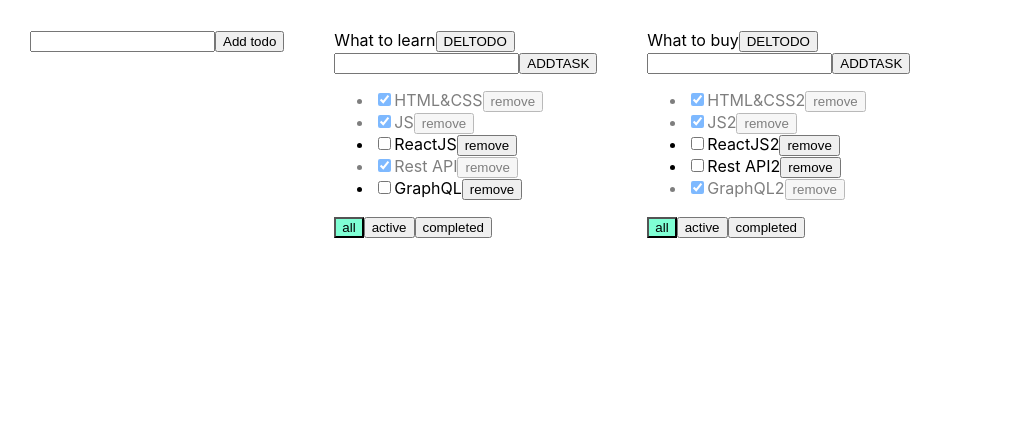
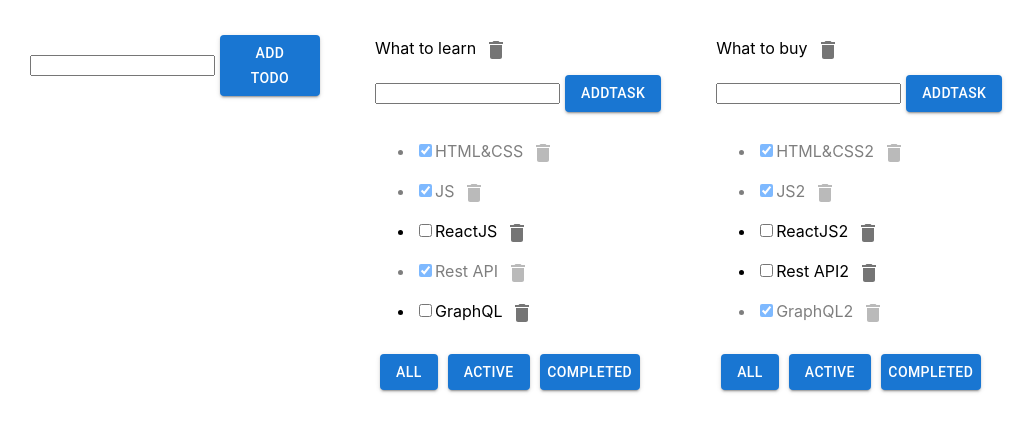
Before and after one commit to kroxaGAN/1-todolistNovember, a React (Create React App) app: page / in a window 1280 px wide. Shown: the top 432 px of the page, without its empty margins (0-1036 px from the left). Built offline with nearby package versions, Linux system fonts and the light colour scheme.

Commit message:
tuesday 3 material ua button and ikon

```diff
--- a/package.json
+++ b/package.json
@@ -3,6 +3,10 @@
   "version": "0.1.0",
   "private": true,
   "dependencies": {
+    "@emotion/react": "^11.10.5",
+    "@emotion/styled": "^11.10.5",
+    "@mui/icons-material": "^5.10.14",
+    "@mui/material": "^5.10.14",
     "@testing-library/jest-dom": "^5.16.5",
     "@testing-library/react": "^13.4.0",
     "@testing-library/user-event": "^13.5.0",
--- a/src/Todolist.tsx
+++ b/src/Todolist.tsx
@@ -1,9 +1,11 @@
 import React, {ChangeEvent} from 'react';
 import {FilterValuesType} from './App';
-import {Button} from "./components/Button";
+import {ButtonUniver} from "./components/ButtonUniver";
 import './App.css';
 import {AddItemForm} from "./components/AddItemForm";
 import {EditableSpan} from "./components/EditableSpan";
+import {IconButton} from "@mui/material";
+import {Delete} from '@mui/icons-material'
 
 
 export type TaskType = {
@@ -15,44 +17,47 @@ export type TaskType = {
 type PropsType = {
     title: string
     tasks: Array<TaskType>
-    removeTask: (todolistId:string,taskId: string) => void
-    changeFilter: (todolistId:string,value: FilterValuesType) => void
-    addTask: (todolistId:string,newTitle: string) => void
-    changeCheckBox:(todolistId:string,taskId:string,IsDone:boolean)=>void
-    filter:FilterValuesType
-    todolistId:string
-    removeTodolists:(todolistId:string)=>void
-    editTitleTask:(todolistId:string,taskId:string,title:string)=>void
-    editTodoTitle:(todolistId:string,title:string)=>void
+    removeTask: (todolistId: string, taskId: string) => void
+    changeFilter: (todolistId: string, value: FilterValuesType) => void
+    addTask: (todolistId: string, newTitle: string) => void
+    changeCheckBox: (todolistId: string, taskId: string, IsDone: boolean) => void
+    filter: FilterValuesType
+    todolistId: string
+    removeTodolists: (todolistId: string) => void
+    editTitleTask: (todolistId: string, taskId: string, title: string) => void
+    editTodoTitle: (todolistId: string, title: string) => void
 }
 
 export function Todolist(props: PropsType) {
 
-    const removeTaskHandler=(taskId:string)=>{
-        props.removeTask(props.todolistId,taskId)
+    const removeTaskHandler = (taskId: string) => {
+        props.removeTask(props.todolistId, taskId)
     }
-    const changeSuperFilter=(value:FilterValuesType)=>{
-        props.changeFilter(props.todolistId,value)
+    const changeSuperFilter = (value: FilterValuesType) => {
+        props.changeFilter(props.todolistId, value)
     }
-    const checkBoxHandler=(event:ChangeEvent<HTMLInputElement>,taskId:string)=>{
-        props.changeCheckBox(props.todolistId,taskId,event.currentTarget.checked)
+    const checkBoxHandler = (event: ChangeEvent<HTMLInputElement>, taskId: string) => {
+        props.changeCheckBox(props.todolistId, taskId, event.currentTarget.checked)
     }
-    const rewmoveTodoHandler=()=>{
+    const rewmoveTodoHandler = () => {
         props.removeTodolists(props.todolistId)
     }
-    const addTaskCompHandler=(title:string)=>{
-        props.addTask(props.todolistId,title)
+    const addTaskCompHandler = (title: string) => {
+        props.addTask(props.todolistId, title)
     }
-    const updateTaskHandler=(value:string,taskId:string)=>{
-        props.editTitleTask(props.todolistId,taskId,value)
+    const updateTaskHandler = (value: string, taskId: string) => {
+        props.editTitleTask(props.todolistId, taskId, value)
     }
-    const updateTodoTitleHandler=(title:string)=>{
-        props.editTodoTitle(props.todolistId,title)
+    const updateTodoTitleHandler = (title: string) => {
+        props.editTodoTitle(props.todolistId, title)
     }
 
     return <div>
         <EditableSpan title={props.title} callback={updateTodoTitleHandler}/>
-        <button onClick={rewmoveTodoHandler}>DELTODO</button>
+        <IconButton onClick={rewmoveTodoHandler}>
+            <Delete/>
+        </IconButton>
+
         <AddItemForm title={'ADDTASK'} callback={addTaskCompHandler}/>
         <ul>
             {
@@ -62,11 +67,13 @@ export function Todolist(props: PropsType) {
                             <li key={t.id} className={t.isDone ? "is-done" : ""}>
                                 <input type="checkbox"
                                        checked={t.isDone}
-                                       onChange={(event)=>checkBoxHandler(event,t.id)}
+                                       onChange={(event) => checkBoxHandler(event, t.id)}
                                 />
-                                {/*<span>{t.title}</span>*/}
-                                <EditableSpan title={t.title} callback={(title)=>updateTaskHandler(title,t.id)}/>
-                                <Button title={'remove'} callback={()=>removeTaskHandler(t.id)}/>
+                                <EditableSpan title={t.title} callback={(title) => updateTaskHandler(title, t.id)}/>
+                                <IconButton onClick={() => removeTaskHandler(t.id)}>
+                                    <Delete/>
+                                </IconButton>
+
                             </li>
                         )
                     }
@@ -74,13 +81,14 @@ export function Todolist(props: PropsType) {
             }
         </ul>
         <div>
-            <Button
+            <ButtonUniver
                 title={"all"}
-                callback={()=>changeSuperFilter('all')}
+                callback={() => changeSuperFilter('all')}
                 filter={props.filter}
             />
-            <Button title={"active"} callback={()=>changeSuperFilter('active')} filter={props.filter}/>
-            <Button title={"completed"} callback={()=>changeSuperFilter('completed')} filter={props.filter}/>
+            <ButtonUniver title={"active"} callback={() => changeSuperFilter('active')} filter={props.filter}/>
+            <ButtonUniver title={"completed"} callback={() => changeSuperFilter('completed')}
+                          filter={props.filter}/>
 
 
         </div>
--- a/src/components/AddItemForm.tsx
+++ b/src/components/AddItemForm.tsx
@@ -1,4 +1,4 @@
-import {Button} from "./Button";
+import {ButtonUniver} from "./ButtonUniver";
 import React, {ChangeEvent, KeyboardEvent, useState} from "react";
 
 type PropsType={
@@ -37,7 +37,8 @@ export const AddItemForm=(props:PropsType)=>{
                 onKeyPress={onKeyPressHandler}
                 className={error ? "error":""}
             />
-            <Button title={props.title} callback={addTaskHandler}/>
+            <ButtonUniver title={props.title} callback={addTaskHandler}/>
+
             {error && <div className="error-message">Title is required</div>}
         </div>
     )
--- a/src/components/Button.tsx
+++ /dev/null
@@ -1,19 +0,0 @@
-import {FilterValuesType} from "../App";
-import '../App.css';
-
-
-type ButtonPropsType={
-    title:string
-    callback:()=>void
-    filter?:FilterValuesType
-}
-
-
-export const Button=(props:ButtonPropsType)=>{
-    const onClickHandler=()=>{
-        props.callback()
-    }
-    return(
-        <button className={props.filter===props.title ? "active-filter" :""} onClick={onClickHandler}>{props.title} </button>
-    )
-}
--- /dev/null
+++ b/src/components/ButtonUniver.tsx
@@ -0,0 +1,26 @@
+import {FilterValuesType} from "../App";
+import '../App.css';
+import {Button} from "@mui/material";
+
+
+type ButtonPropsType = {
+    title?: string
+    callback: () => void
+    filter?: FilterValuesType
+}
+
+
+export const ButtonUniver = (props: ButtonPropsType) => {
+    const onClickHandler = () => {
+        props.callback()
+    }
+    return (
+
+    <Button
+        variant="contained"
+        className={props.filter === props.title ? "active-filter" : ""}
+        onClick={onClickHandler}
+        style={{maxWidth: '100px', maxHeight: '100px', minWidth: '30px', minHeight: '30px', margin: '5px'}}
+    >{props.title}</Button>
+)
+}
```
Also changed, not shown: 1 other file (tests, documents, lock files or other folders).
